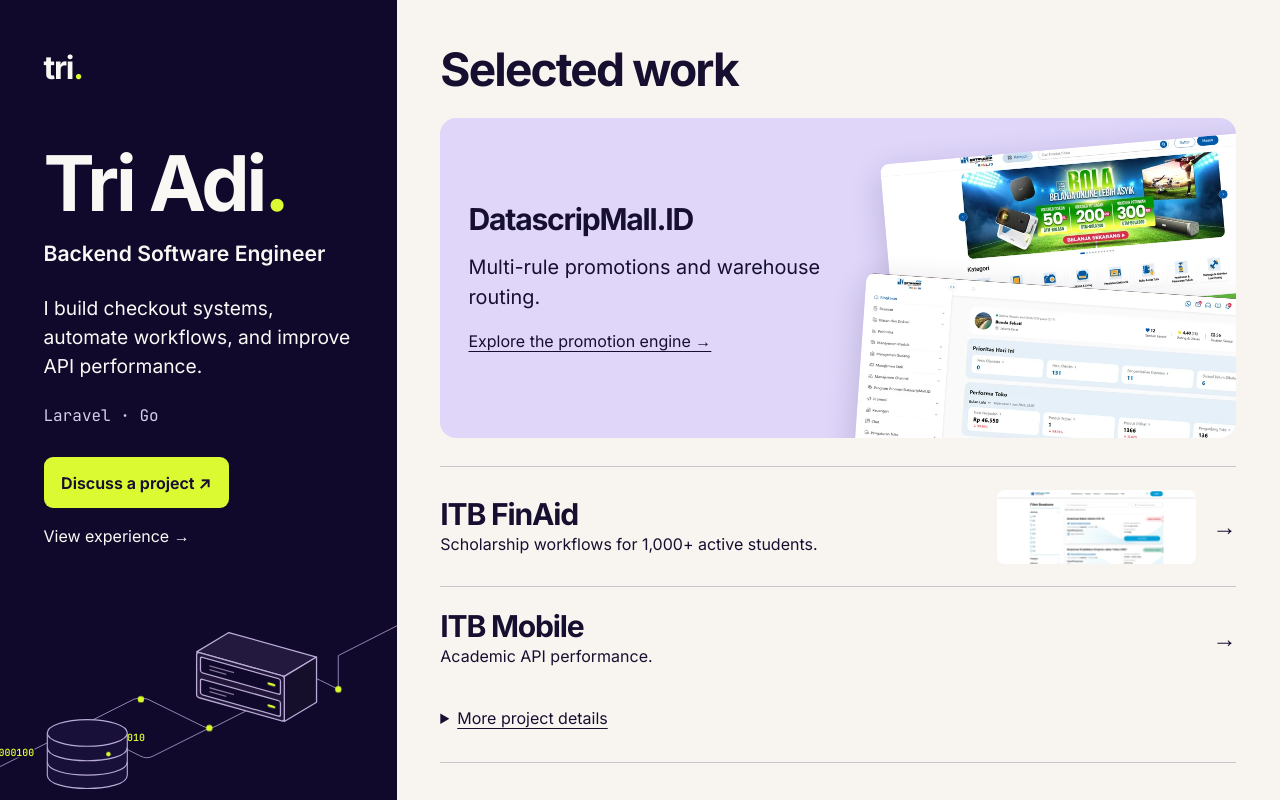
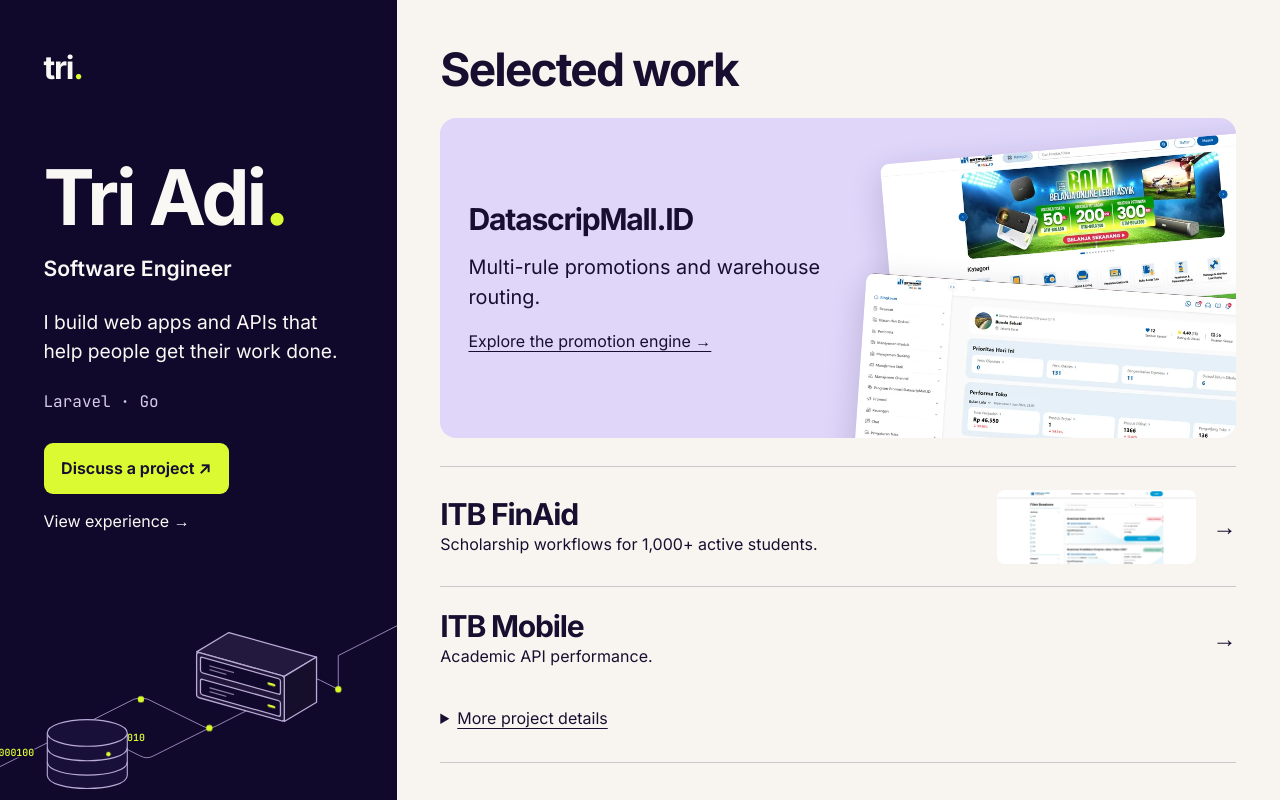
Before and after one commit to threeadi/threeadi.github.io, a website built with Vite: page index.html in a window 1280 px wide. Built offline with nearby package versions, Linux system fonts and the light colour scheme.

Commit message:
rework copywrite

```diff
--- a/index.html
+++ b/index.html
@@ -3,23 +3,23 @@
     <head>
         <meta charset="UTF-8" />
         <meta name="viewport" content="width=device-width, initial-scale=1.0" />
-        <title>Tri Adi — Backend Software Engineer</title>
+        <title>Tri Adi — Software Engineer</title>
         <meta
             name="description"
-            content="Backend software engineer building checkout systems, workflow automation, and high-performance APIs with Laravel and Go."
+            content="Tri Adi is a software engineer who builds web applications and APIs. Explore his work in e-commerce, financial aid, and academic services."
         />
-        <meta property="og:title" content="Tri Adi — Backend Software Engineer" />
+        <meta property="og:title" content="Tri Adi — Software Engineer" />
         <meta
             property="og:description"
-            content="Software Engineer specializing in scalable systems, promotion engines, and API performance."
+            content="Tri Adi is a software engineer who builds web applications and APIs. Explore his work in e-commerce, financial aid, and academic services."
         />
         <meta property="og:type" content="website" />
         <meta property="og:url" content="https://threeadi.github.io/" />
         <meta property="og:site_name" content="Tri Adi" />
         <meta property="og:locale" content="en_US" />
         <meta name="twitter:card" content="summary" />
-        <meta name="twitter:title" content="Tri Adi — Backend Software Engineer" />
-        <meta name="twitter:description" content="Backend engineer building checkout systems, workflow automation, and high-performance APIs with Laravel and Go." />
+        <meta name="twitter:title" content="Tri Adi — Software Engineer" />
+        <meta name="twitter:description" content="Tri Adi is a software engineer who builds web applications and APIs. Explore his work in e-commerce, financial aid, and academic services." />
         <meta name="robots" content="index, follow" />
         <meta name="author" content="Tri Adi" />
         <meta name="theme-color" content="#11092c" />
@@ -30,7 +30,7 @@
                 "@type": "Person",
                 "name": "Tri Adi",
                 "url": "https://threeadi.github.io/",
-                "jobTitle": "Backend Software Engineer",
+                "jobTitle": "Software Engineer",
                 "email": "mailto:triadilaksamana@gmail.com",
                 "sameAs": [
                     "https://github.com/bangyadiii",
@@ -49,8 +49,8 @@
                 <a class="signature" href="/" aria-label="Tri Adi home">tri<span>.</span></a>
                 <div class="profile-copy">
                     <h1>Tri Adi<span>.</span></h1>
-                    <p class="role">Backend Software Engineer</p>
-                    <p class="intro">I build checkout systems, automate workflows, and improve API performance.</p>
+                    <p class="role">Software Engineer</p>
+                    <p class="intro">I build web apps and APIs that help people get their work done.</p>
                     <p class="stack">Laravel · Go</p>
                     <a class="project-cta" href="mailto:triadilaksamana@gmail.com">Discuss a project ↗</a>
                     <a class="experience-link" href="#experience">View experience →</a>
@@ -183,7 +183,7 @@
                     <a class="all-notes" href="/blog/">All writing →</a>
                 </section>
                 <section id="contact" class="landing-section">
-                    <h2>Have a backend problem worth solving?</h2>
+                    <h2>What are you working on?</h2>
                     <a class="project-cta" href="mailto:triadilaksamana@gmail.com">Discuss a project ↗</a>
                 </section>
                 <footer class="portfolio-footer"><span>© 2026 Tri Adi</span><a href="https://github.com/threeadi">GitHub</a><a href="https://linkedin.com/in/tri-adi-2249621ab/">LinkedIn</a></footer>
```
